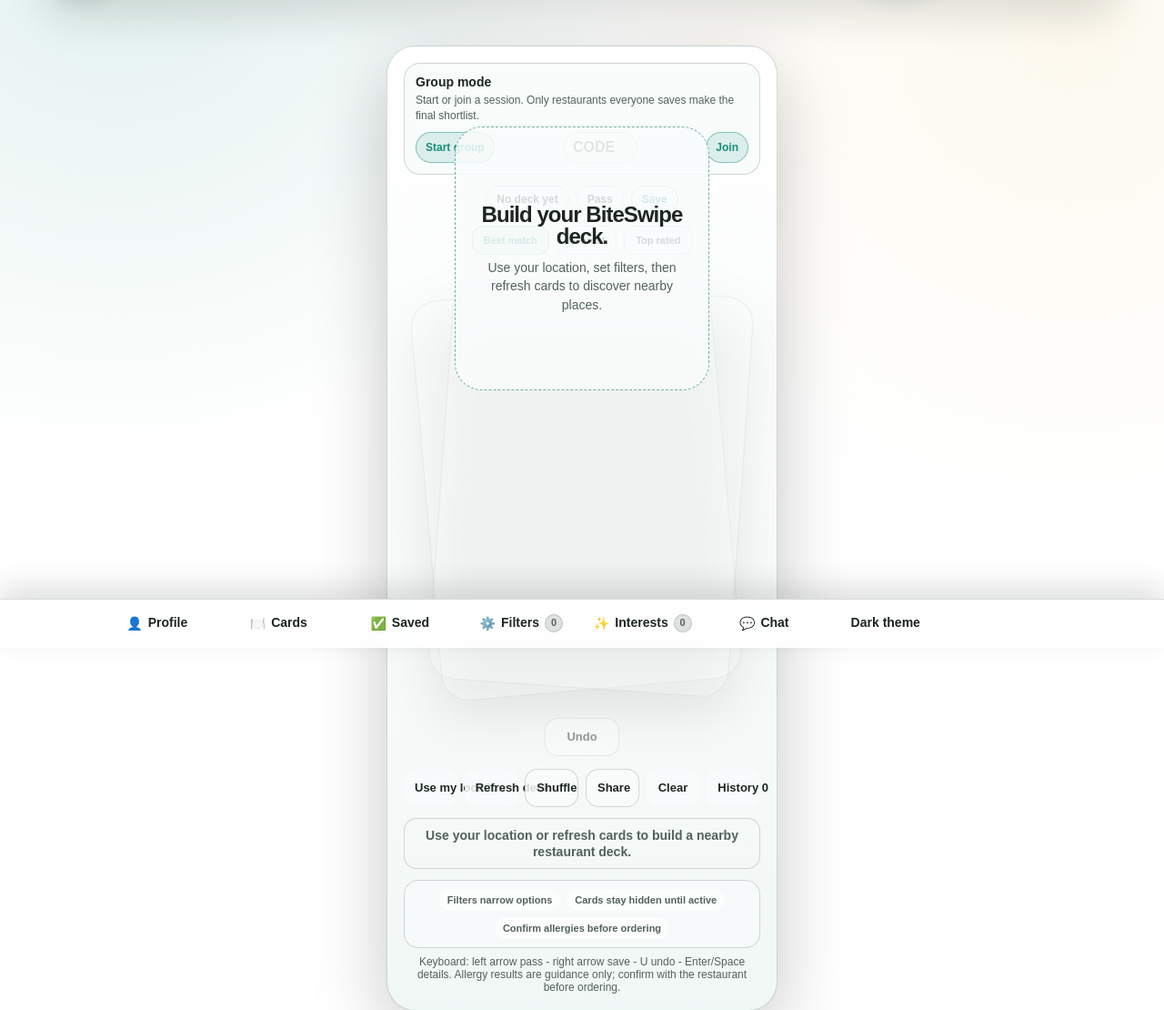
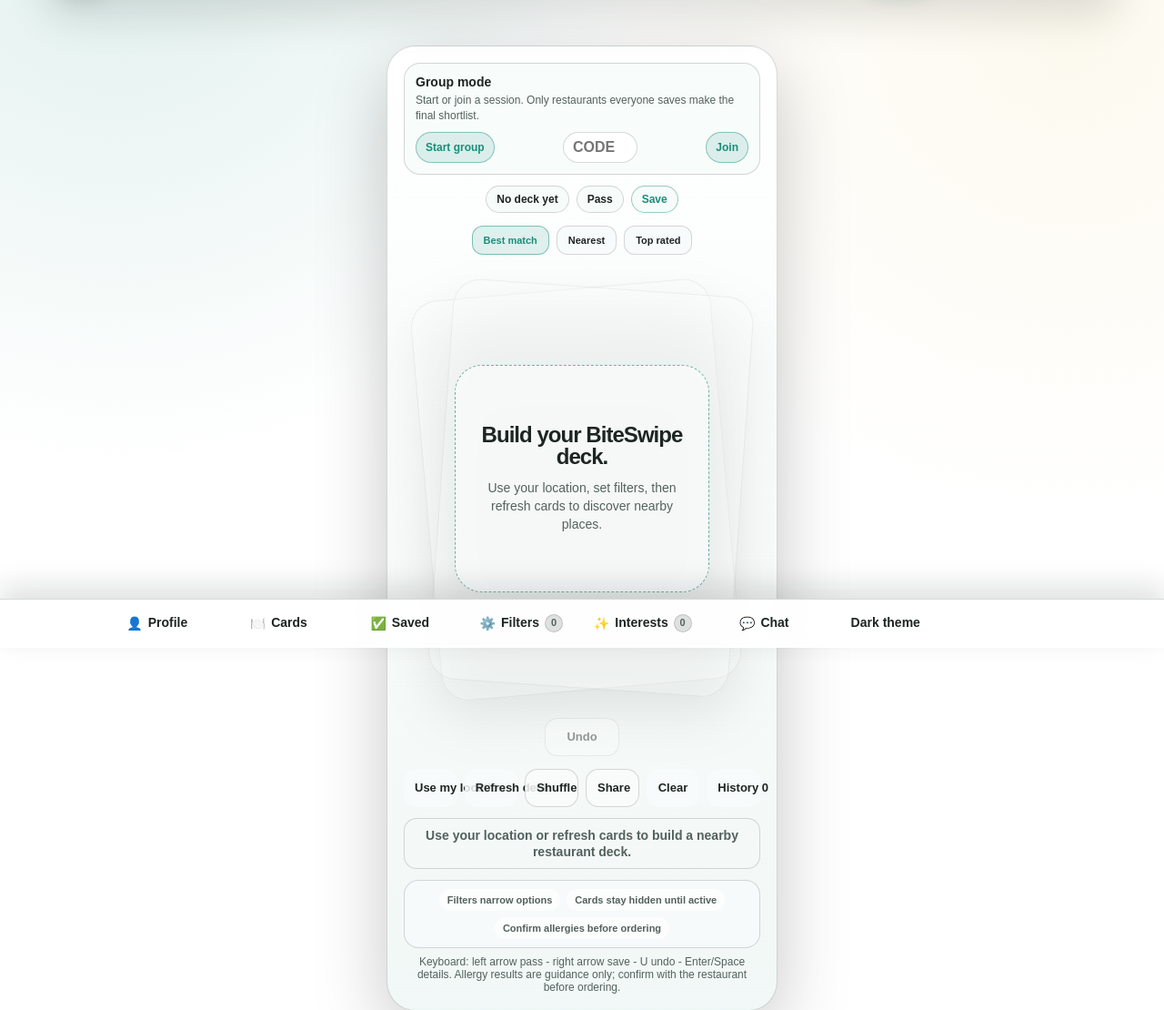
Before and after one commit to danefortun/biteswipe, a Flask app: template templates/cards.html in a window 1280 px wide. Shown: the part 88-1198 px from the top of the page at 91% size. Run offline with Flask 3, Linux system fonts and the light colour scheme; the template is opened without the code that fills it, so the values that code supplies are empty; some web fonts are replaced.

Commit message:
Fix themed empty deck layout

```diff
--- a/static/style.css
+++ b/static/style.css
@@ -2064,11 +2064,11 @@ span.restaurant-website-link {
 
 .card-empty-state {
   position: absolute;
-  top: 88px;
+  top: 50%;
   left: 50%;
   z-index: 2;
   width: min(280px, calc(100% - 44px));
-  min-height: 290px;
+  min-height: 250px;
   display: none;
   flex-direction: column;
   justify-content: center;
@@ -2079,7 +2079,7 @@ span.restaurant-website-link {
   background: color-mix(in srgb, var(--surface-color) 82%, var(--accent-soft-color));
   color: var(--surface-text-color);
   text-align: center;
-  transform: translateX(-50%);
+  transform: translate(-50%, -50%);
 }
 
 .card-empty-state strong {
--- a/templates/cards.html
+++ b/templates/cards.html
@@ -1478,12 +1478,11 @@ document.addEventListener("DOMContentLoaded", () => {
       <button type="button" onclick="sortRemainingDeck('rating')">Top rated</button>
     </div>
 
-    <div class="card-empty-state" aria-hidden="true">
-      <strong>Build your BiteSwipe deck.</strong>
-      <span>Use your location, set filters, then refresh cards to discover nearby places.</span>
-    </div>
-
     <div class="card-container" aria-live="polite">
+      <div class="card-empty-state" aria-hidden="true">
+        <strong>Build your BiteSwipe deck.</strong>
+        <span>Use your location, set filters, then refresh cards to discover nearby places.</span>
+      </div>
       <div class="cards" id="cards"></div>
     </div>
 
```
